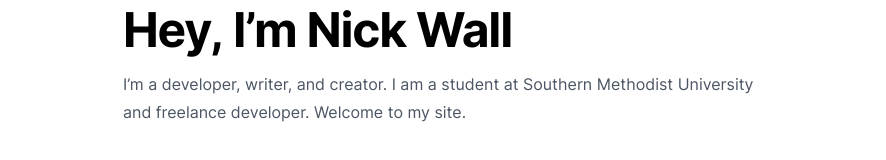
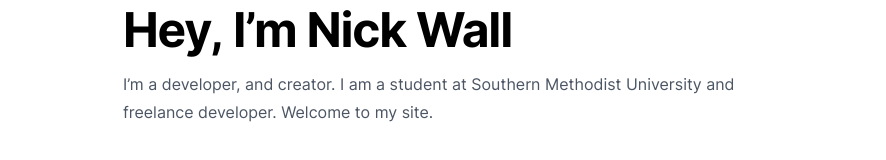
Before and after one commit to walln/site, a Next.js app: page / in a window 1280 px wide. Shown: the part 146-306 px from the top of the page, without its empty margins (192-1078 px from the left). Built offline with nearby package versions, Linux system fonts and the light colour scheme.

Commit message:
Update index.tsx

```diff
--- a/pages/index.tsx
+++ b/pages/index.tsx
@@ -14,7 +14,7 @@ export default function Home() {
           Hey, I’m Nick Wall
         </h1>
         <h2 className="prose text-gray-600 dark:text-gray-400 mb-16">
-          I’m a developer, writer, and creator. I am a student at Southern Methodist University and
+          I’m a developer, and creator. I am a student at Southern Methodist University and
           freelance developer. Welcome to my site.
         </h2>
       </motion.div>
```
